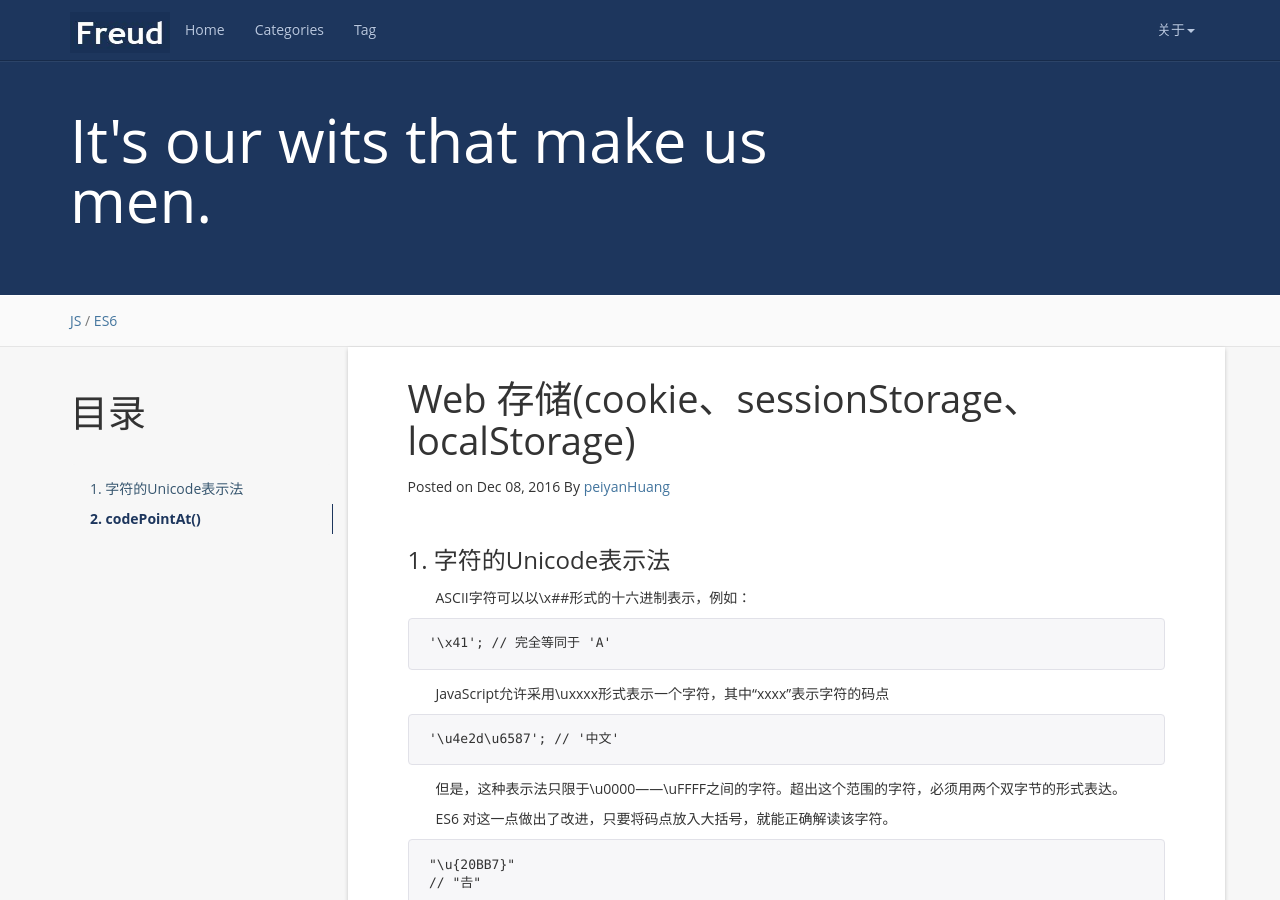
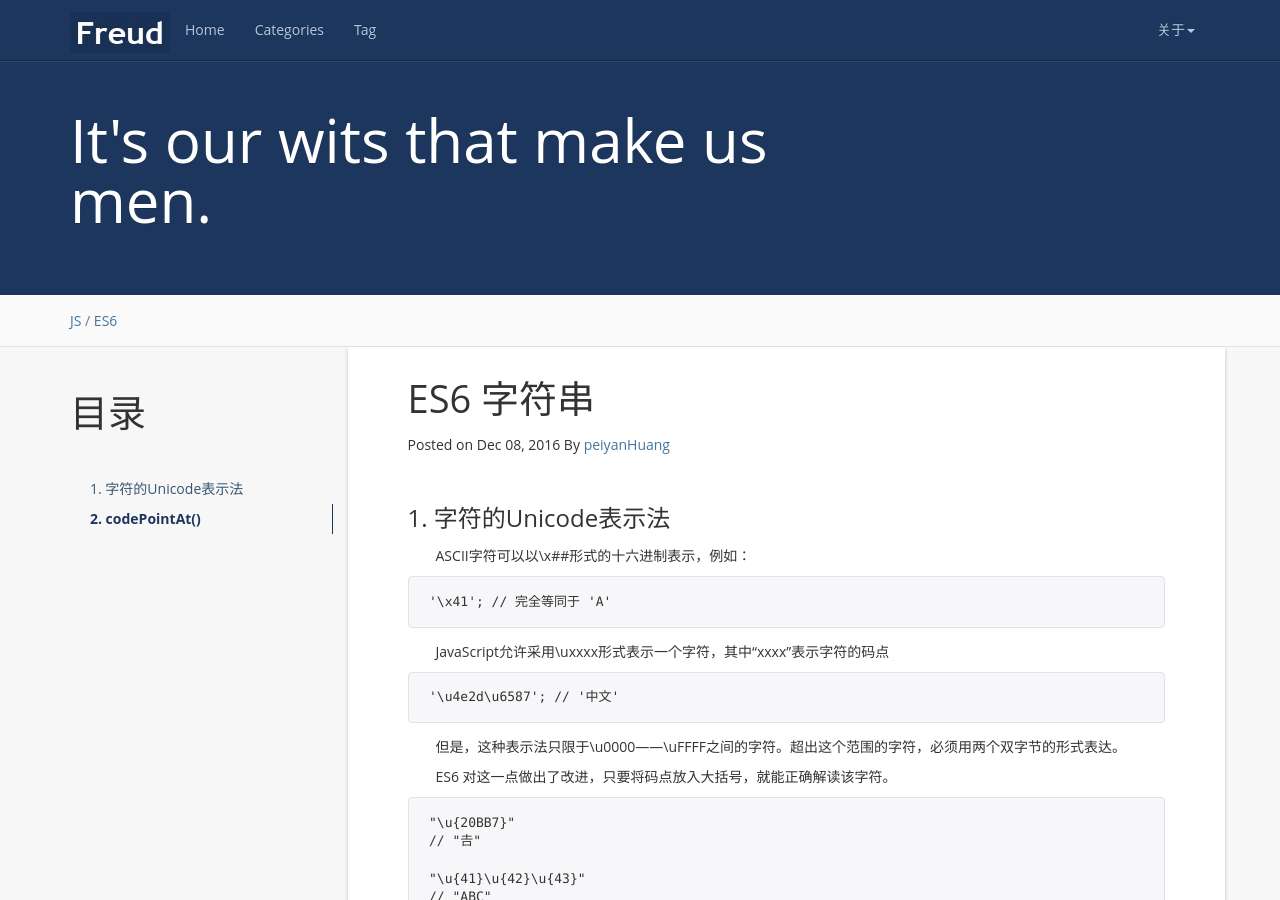
Before and after one commit to peiyanhuang/MyBlog, a Jekyll site: the page built from _posts/2016-12-08-ES6字符串的扩展.md, in a window 1280 px wide and 900 px high. Built offline with Jekyll 4.4.1, drawn with Linux system fonts in a browser that asks for light colours.

```diff
--- a/_posts/2016-12-08-ES6字符串的扩展.md
+++ b/_posts/2016-12-08-ES6字符串的扩展.md
@@ -1,6 +1,6 @@
 ---
 layout: post
-title:  Web 存储(cookie、sessionStorage、localStorage)
+title:  ES6 字符串
 date:   2016-12-08 20:58:00 +0800
 categories: JS
 tag: ES6
```
